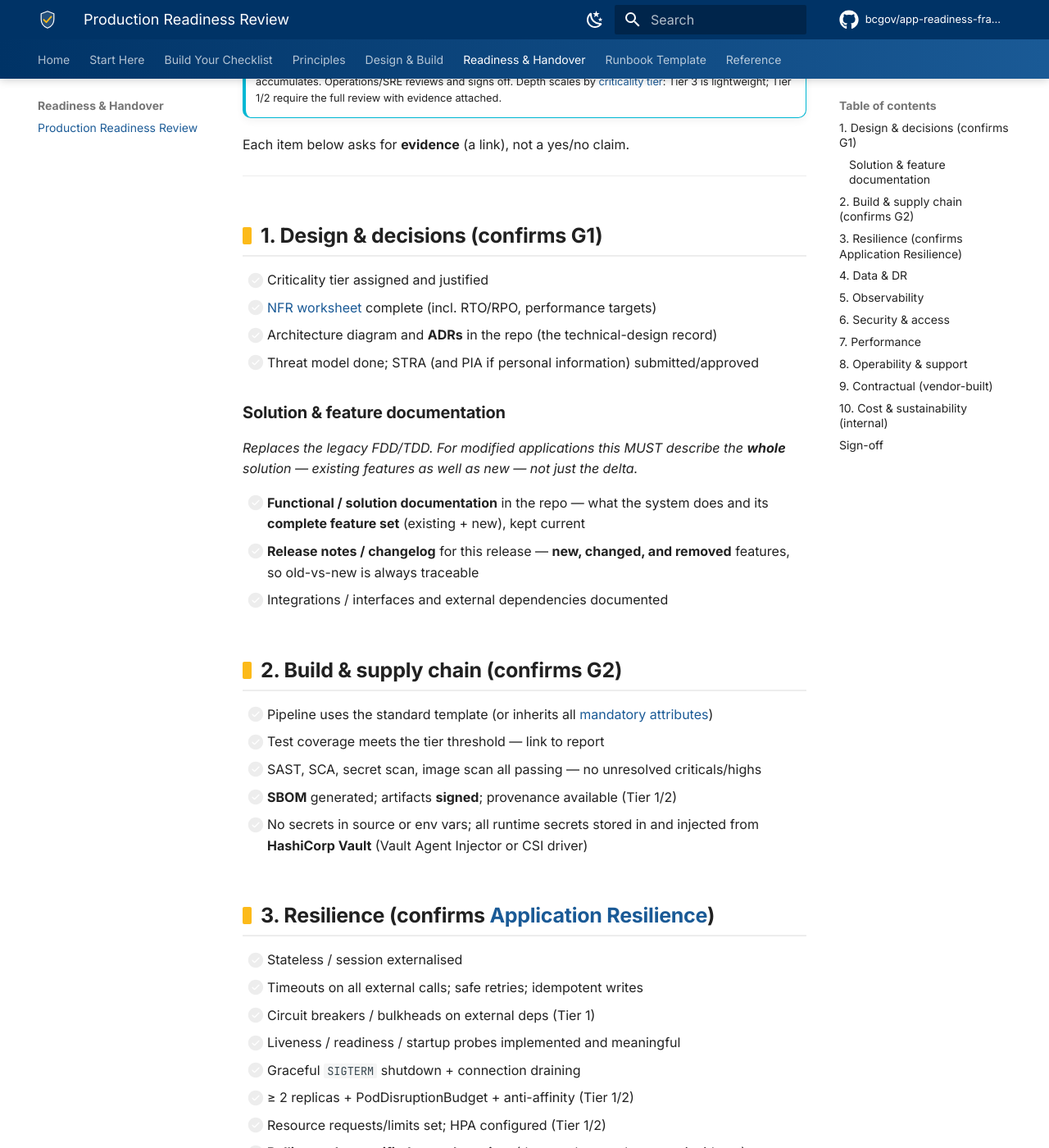
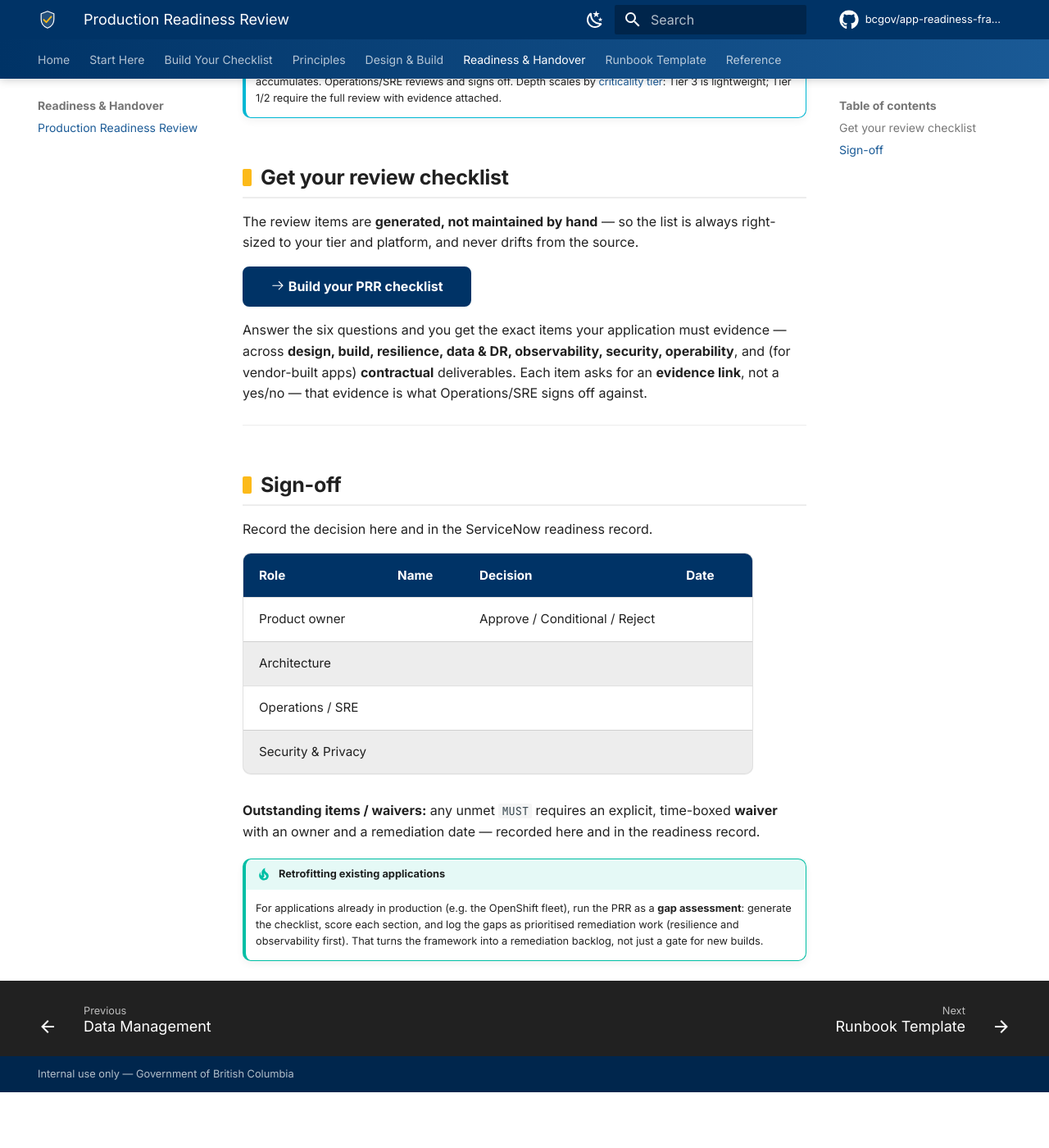
Before and after one commit to bcgov/app-readiness-framework, an MkDocs documentation site: the page built from docs/readiness/production-readiness-review.md, in a window 1280 px wide and 1400 px high, scrolled down 331 px. Shown: the whole window at 82% size. Built offline with MkDocs 1.6.1 and Material for MkDocs 9.7.7, drawn with Linux system fonts in a browser that asks for light colours; comment, search, counter and statistics services are not loaded; after the commit the page ends 1663 px from its top, so only the background shows below that; some of the changed text lies outside the part shown.

Commit message:
Trim PRR page to the G3 gate definition + sign-off; point to the generator instead of a static checklist that duplicated and drifted from the CSV

```diff
--- a/docs/readiness/production-readiness-review.md
+++ b/docs/readiness/production-readiness-review.md
@@ -11,106 +11,23 @@ guardrails were actually followed and that the application is genuinely operable
     signs off. Depth scales by [criticality tier](../principles/criticality-tiers.md):
     Tier 3 is lightweight; Tier 1/2 require the full review with evidence attached.
 
-Each item below asks for **evidence** (a link), not a yes/no claim.
+## Get your review checklist
 
----
+The review items are **generated, not maintained by hand** — so the list is always
+right-sized to your tier and platform, and never drifts from the source.
 
-## 1. Design & decisions (confirms G1)
-- [ ] Criticality tier assigned and justified
-- [ ] [NFR worksheet](../design-build/nfrs.md) complete (incl. RTO/RPO, performance targets)
-- [ ] Architecture diagram and **ADRs** in the repo (the technical-design record)
-- [ ] Threat model done; STRA (and PIA if personal information) submitted/approved
+[:octicons-arrow-right-24: Build your PRR checklist](../checklist/checklist-generator.md){ .md-button .md-button--primary }
 
-### Solution & feature documentation
-*Replaces the legacy FDD/TDD. For modified applications this MUST describe the **whole**
-solution — existing features as well as new — not just the delta.*
-
-- [ ] **Functional / solution documentation** in the repo — what the system does and its
-      **complete feature set** (existing + new), kept current
-- [ ] **Release notes / changelog** for this release — **new, changed, and removed**
-      features, so old-vs-new is always traceable
-- [ ] Integrations / interfaces and external dependencies documented
-
-## 2. Build & supply chain (confirms G2)
-- [ ] Pipeline uses the standard template (or inherits all
-      [mandatory attributes](../design-build/cicd-devsecops.md#the-mandatory-pipeline-attributes))
-- [ ] Test coverage meets the tier threshold — link to report
-- [ ] SAST, SCA, secret scan, image scan all passing — no unresolved criticals/highs
-- [ ] **SBOM** generated; artifacts **signed**; provenance available (Tier 1/2)
-- [ ] No secrets in source or env vars; all runtime secrets stored in and injected from **HashiCorp Vault** (Vault Agent Injector or CSI driver)
-
-## 3. Resilience (confirms [Application Resilience](../design-build/application-resilience.md))
-- [ ] Stateless / session externalised
-- [ ] Timeouts on all external calls; safe retries; idempotent writes
-- [ ] Circuit breakers / bulkheads on external deps (Tier 1)
-- [ ] Liveness / readiness / startup probes implemented and meaningful
-- [ ] Graceful `SIGTERM` shutdown + connection draining
-- [ ] ≥ 2 replicas + PodDisruptionBudget + anti-affinity (Tier 1/2)
-- [ ] Resource requests/limits set; HPA configured (Tier 1/2)
-- [ ] **Rolling update verified zero-downtime** (the test that catches most incidents)
-
-## 4. Data & DR
-- [ ] HA data layer appropriate to tier
-- [ ] **Backups configured and a restore has been tested** (meets RPO)
-- [ ] DR plan documented; **failover tested**; actual RTO measured (Tier 1)
-- [ ] **Data classified** by the **Product Owner / product team** (the *Data Owner*),
-      per the BC Gov **Data Governance Job Aid** standard
-- [ ] Data **retention / archival / deletion** schedule defined by the Data Owner and
-      implemented in the application
-- [ ] **Data governance roles named** — Data Owner (PO), Data Steward (data quality &
-      definitions), Data Custodian (storage / DBA / access control)
-- [ ] Data Interoperability engaged where relevant
-
-## 5. Observability
-- [ ] Metrics in **Sysdig**; dashboards exist
-- [ ] **Structured logs** shipping to the central logging platform (the Hive), with
-      correlation/trace IDs
-- [ ] Distributed tracing (Tier 1/2)
-- [ ] **SLIs/SLOs defined**; actionable **alerts** route to the on-call owner
-
-## 6. Security & access
-- [ ] AuthN/AuthZ implemented (IDIR/Keycloak/BC Services Card as appropriate); RBAC defined
-- [ ] Access management process defined (who approves access; who can support)
-- [ ] Encryption in transit and at rest
-- [ ] Vulnerability/pen-test evidence (Tier 1); TLS configuration verified
-- [ ] Vulnerability-management SLAs understood and owned
-
-## 7. Performance
-- [ ] **Load/performance test to peak** completed — meets NFR targets (evidence attached)
-- [ ] Chaos/failover test evidence (Tier 1 MUST, Tier 2 SHOULD)
-- [ ] Capacity plan / autoscaling validated
-
-## 8. Operability & support
-- [ ] **Runbook** complete: deploy, rollback, restart, common failures, escalation
-- [ ] On-call / support model defined; support hours agreed and funded
-- [ ] **Application registered in the CMDB**
-- [ ] **Change & release management** defined: RFC / change-control process, release
-      cadence (scheduled vs ad-hoc), and **who authorizes a rollback**
-- [ ] **Service Desk enabled**: notified, call-handling script / knowledge article
-      provided, escalation path to the support owner wired up
-- [ ] Defect/backlog tooling in place (JIRA); **defect "tombstone" list** provided at
-      go-live for import into the standard tool
-- [ ] User documentation **and support-staff training** materials (where applicable)
-
-## 9. Contractual (vendor-built)
-- [ ] Mandatory items (coverage %, SBOM, runbook, support terms) are **contract/SOW
-      deliverables** — not optional extras
-- [ ] **SLA** agreed — the contractual availability/response commitment (distinct from
-      the engineering SLOs in §5)
-- [ ] **Third-party support agreements** in place for any dependencies the vendor relies on
-- [ ] Maintenance terms cover keeping the above true after changes (e.g. maintaining
-      coverage, not just hitting it once)
-
-## 10. Cost & sustainability (internal)
-*Owned by the ministry/business, not the vendor — but confirmed before go-live.*
-
-- [ ] **Operating-cost estimate** documented (compute/platform, licensing, support effort)
-- [ ] Operating cost **approved by the Expense Authority** — named
-- [ ] **Support is funded** for the agreed support hours and model (§8)
+Answer the six questions and you get the exact items your application must evidence — across
+**design, build, resilience, data & DR, observability, security, operability**, and (for
+vendor-built apps) **contractual** deliverables. Each item asks for an **evidence link**, not
+a yes/no — that evidence is what Operations/SRE signs off against.
 
 ---
 
 ## Sign-off
+
+Record the decision here and in the ServiceNow readiness record.
 
 | Role | Name | Decision | Date |
 |---|---|---|---|
@@ -120,10 +37,10 @@ solution — existing features as well as new — not just the delta.*
 | Security & Privacy | | | |
 
 **Outstanding items / waivers:** any unmet `MUST` requires an explicit, time-boxed
-**waiver** with an owner and remediation date — recorded here and in the readiness record.
+**waiver** with an owner and a remediation date — recorded here and in the readiness record.
 
 !!! tip "Retrofitting existing applications"
-    For applications already in production (e.g. the OpenShift fleet), run this PRR as a
-    **gap assessment**: score each section, log gaps as prioritised remediation work
-    (resilience and observability gaps first). This makes the framework a remediation
-    backlog, not just a gate for new builds.
+    For applications already in production (e.g. the OpenShift fleet), run the PRR as a
+    **gap assessment**: generate the checklist, score each section, and log the gaps as
+    prioritised remediation work (resilience and observability first). That turns the
+    framework into a remediation backlog, not just a gate for new builds.
```
